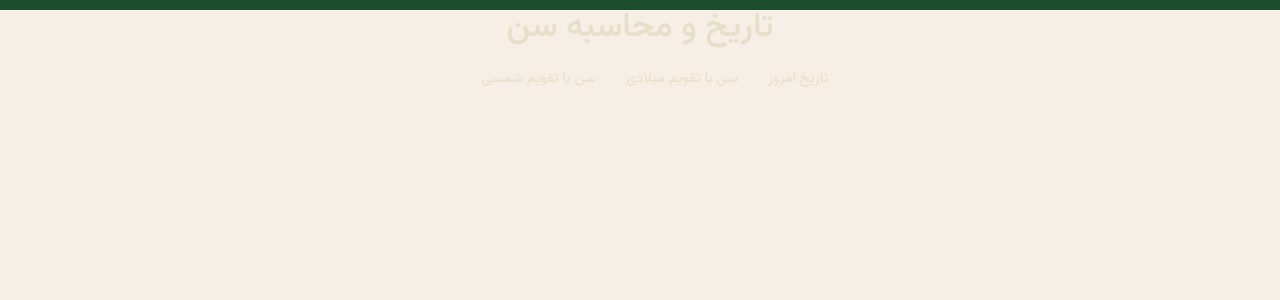
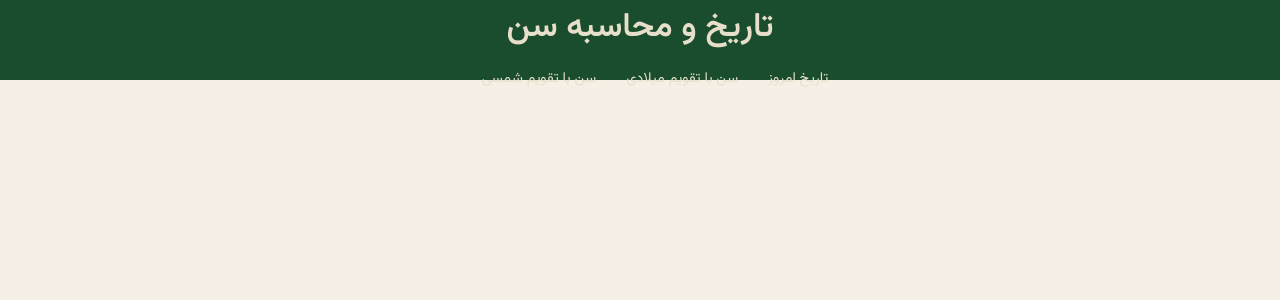
Before and after one commit to BitaZamani/Calendar-Tracker, a React (Vite) app: page / in a window 1280 px wide. Shown: the top 300 px of the page. Built offline with nearby package versions, Linux system fonts and the light colour scheme.

Commit message:
Update App.css

```diff
--- a/src/App.css
+++ b/src/App.css
@@ -7,7 +7,7 @@ body {
 }
 .grid-container {
   display: grid;
-  grid-template-rows: 10% 90%;
+  grid-template-rows: 80px 1fr;
 }
 .header-section {
   background: #1a4d2e;
```
